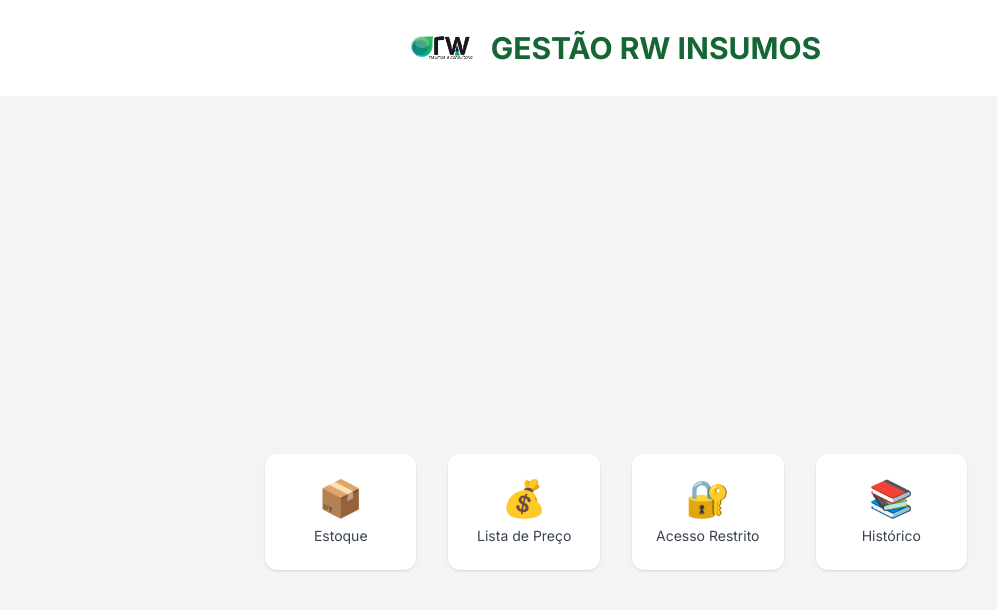
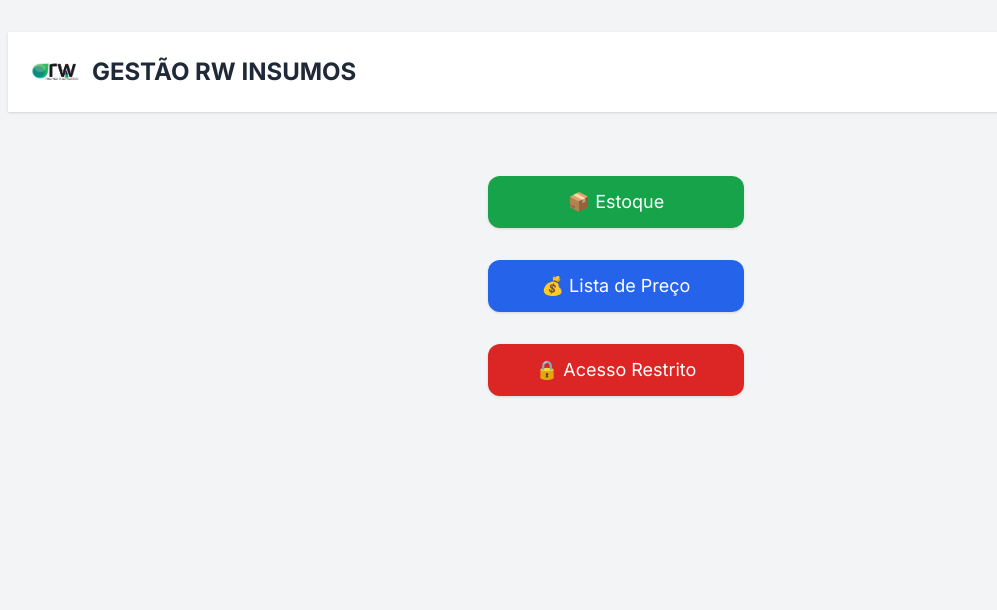
Before and after one commit to vitorhgodoi95/gestao-insumos, a React (Vite) app: page / in a window 1280 px wide. Shown: the top 610 px of the page, without its empty margins (24-1021 px from the left). Built offline with nearby package versions, Linux system fonts and the light colour scheme.

Commit message:
fix: corrige import e estrutura do App.jsx

```diff
--- a/src/App.jsx
+++ b/src/App.jsx
@@ -1,69 +1,60 @@
 import React from "react";
 import { BrowserRouter as Router, Routes, Route, Link } from "react-router-dom";
 import Estoque from "./pages/Estoque";
-import ListaPreco from "./pages/ListaPreco";
+import ListaPreco from "./pages/Listapreco"; // <- Correto com "p" minúsculo
 import AcessoRestrito from "./pages/AcessoRestrito";
 import Historico from "./pages/Historico";
-import LoginRestrito from "./pages/LoginRestrito";
+import "./App.css";
 
 export default function App() {
   return (
     <Router>
-      {/* BARRA SUPERIOR COM LOGO AJUSTADO E TÍTULO */}
-      <header className="bg-white shadow-md px-6 py-4 flex items-center justify-center">
-  <div className="flex items-center space-x-4">
-    <img
-      src="/logo.png"
-      alt="Logo RW"
-      className="w-16 h-16 object-contain"
-      style={{ maxWidth: "64px", maxHeight: "64px" }}
-    />
-    <h1 className="text-2xl sm:text-3xl font-bold text-green-800">GESTÃO RW INSUMOS</h1>
+      <div className="min-h-screen bg-gray-100 flex flex-col">
+        {/* Cabeçalho */}
+        <header className="bg-white shadow px-6 py-4 flex items-center justify-between">
+          <div className="flex items-center space-x-3">
+            <img src="/logo.png" alt="Logo RW" className="w-12 h-12 object-contain" />
+            <Link to="/" className="text-2xl font-bold text-gray-800">
+              GESTÃO RW INSUMOS
+            </Link>
           </div>
         </header>
 
-      {/* CONTEÚDO CENTRAL */}
-      <main className="min-h-screen bg-gray-100 flex flex-col items-center justify-center p-6">
-        <div className="grid grid-cols-2 md:grid-cols-4 gap-8 mt-8">
+        {/* Conteúdo principal */}
+        <main className="flex-1 p-6">
+          <Routes>
+            <Route
+              path="/"
+              element={
+                <div className="flex flex-col items-center justify-center gap-8 mt-10">
                   <Link
                     to="/estoque"
-            className="bg-white hover:bg-green-50 shadow rounded-xl p-6 flex flex-col items-center text-gray-700 transition"
+                    className="text-center bg-green-600 text-white px-6 py-3 rounded-xl shadow hover:bg-green-700 transition text-lg w-64"
                   >
-            <span className="text-4xl mb-2">📦</span>
-            <span className="font-medium text-sm text-center">Estoque</span>
+                    📦 Estoque
                   </Link>
                   <Link
-            to="/lista"
-            className="bg-white hover:bg-green-50 shadow rounded-xl p-6 flex flex-col items-center text-gray-700 transition"
+                    to="/listapreco"
+                    className="text-center bg-blue-600 text-white px-6 py-3 rounded-xl shadow hover:bg-blue-700 transition text-lg w-64"
                   >
-            <span className="text-4xl mb-2">💰</span>
-            <span className="font-medium text-sm text-center">Lista de Preço</span>
+                    💰 Lista de Preço
                   </Link>
                   <Link
-            to="/restrito"
-            className="bg-white hover:bg-green-50 shadow rounded-xl p-6 flex flex-col items-center text-gray-700 transition"
+                    to="/acesso-restrito"
+                    className="text-center bg-red-600 text-white px-6 py-3 rounded-xl shadow hover:bg-red-700 transition text-lg w-64"
                   >
-            <span className="text-4xl mb-2">🔐</span>
-            <span className="font-medium text-sm text-center">Acesso Restrito</span>
-          </Link>
-          <Link
-            to="/historico"
-            className="bg-white hover:bg-green-50 shadow rounded-xl p-6 flex flex-col items-center text-gray-700 transition"
-          >
-            <span className="text-4xl mb-2">📚</span>
-            <span className="font-medium text-sm text-center">Histórico</span>
+                    🔒 Acesso Restrito
                   </Link>
                 </div>
-
-        {/* ROTAS */}
-        <Routes>
+              }
+            />
             <Route path="/estoque" element={<Estoque />} />
-          <Route path="/lista" element={<ListaPreco />} />
-          <Route path="/restrito" element={<AcessoRestrito />} />
+            <Route path="/listapreco" element={<ListaPreco />} />
+            <Route path="/acesso-restrito" element={<AcessoRestrito />} />
             <Route path="/historico" element={<Historico />} />
-          <Route path="/login" element={<LoginRestrito />} />
           </Routes>
         </main>
+      </div>
     </Router>
   );
 }
```
Lines whose indentation alone changed are shown as unchanged.
